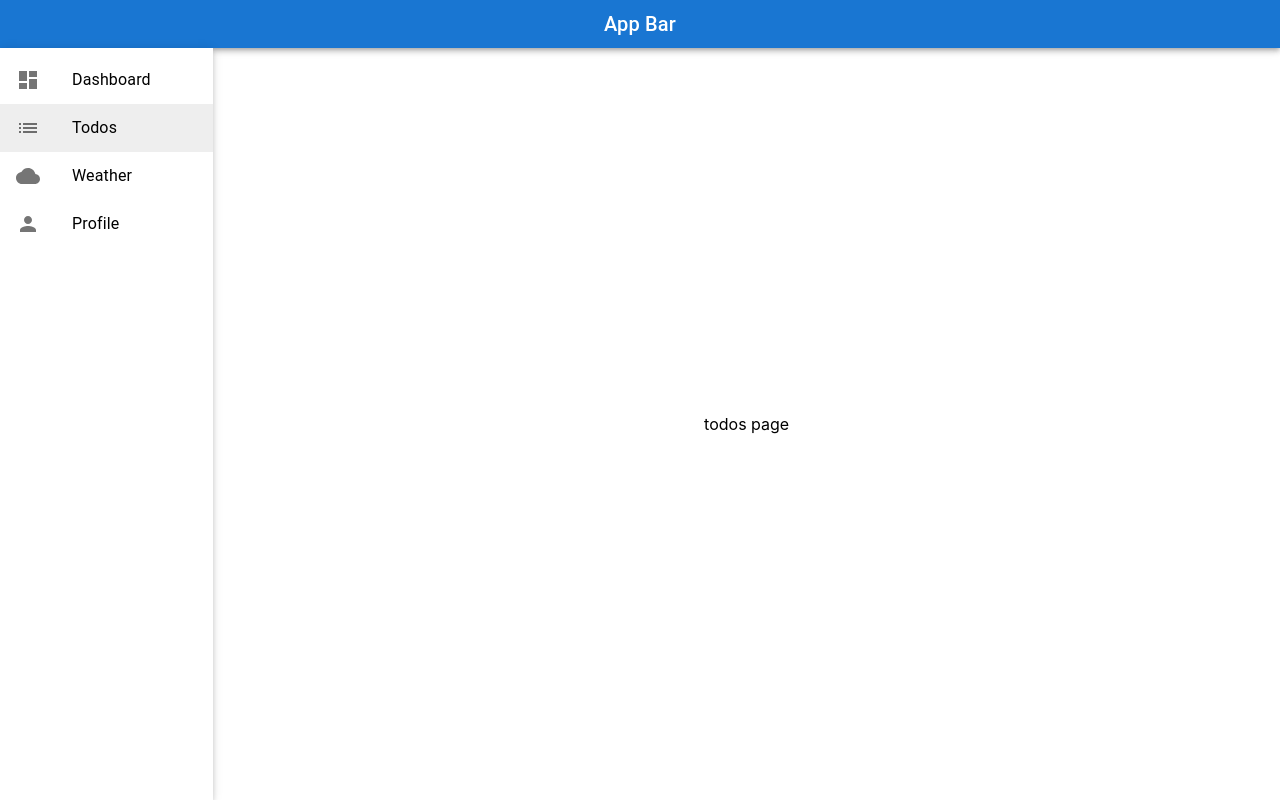
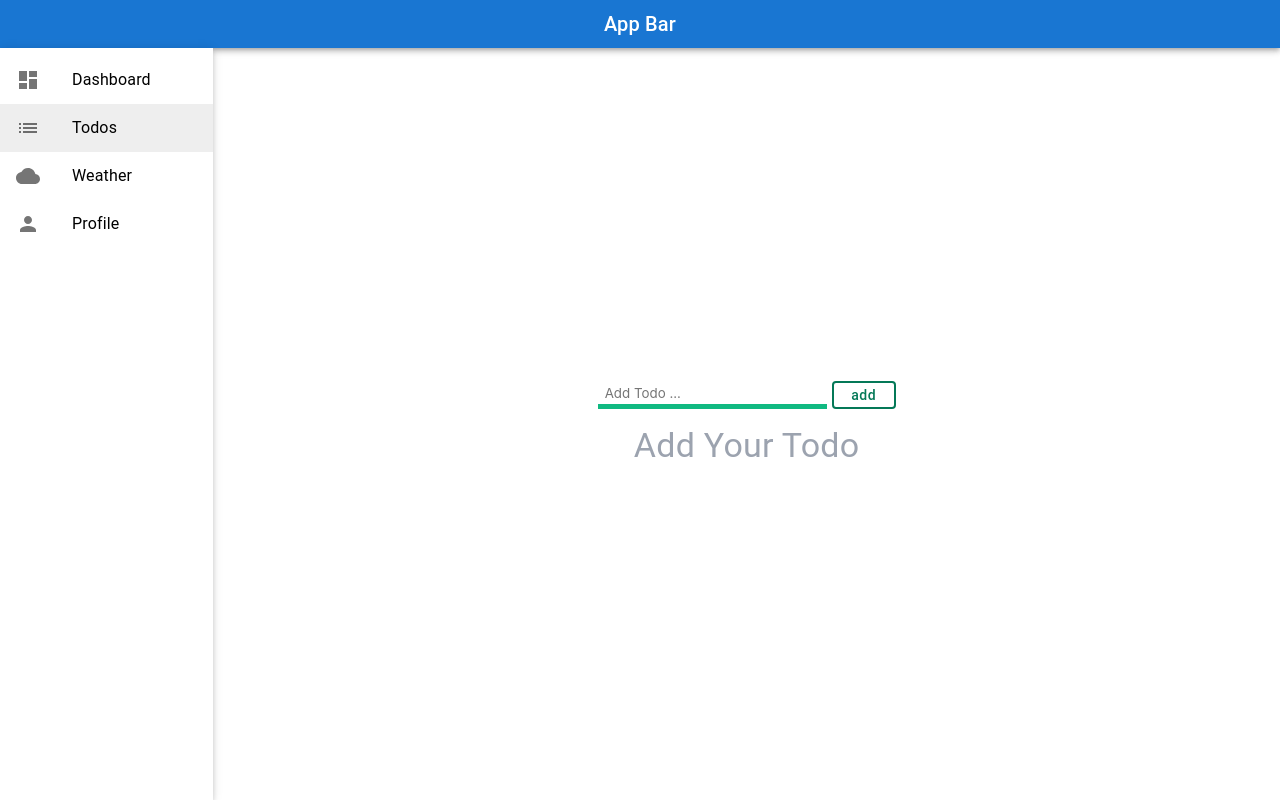
Before and after one commit to AshkanAhmady/nadinSoft---task, a React (Create React App) app: page /todos in a window 1280 px wide. Built offline with nearby package versions, Linux system fonts and the light colour scheme.

Commit message:
todos components added

```diff
--- /dev/null
+++ b/src/components/todos/todo/Todo.module.css
@@ -0,0 +1,106 @@
+.todo {
+  display: flex;
+  box-shadow: 0 0 10px 1px #cffafe;
+  width: 35rem;
+  margin: 10px 0;
+  padding: 5px;
+  justify-content: space-between;
+  align-items: center;
+  border-radius: 5px;
+  border: 2px solid #059669;
+}
+
+.todo > div {
+  font-size: 25px;
+  color: #000;
+}
+
+.todo > div button {
+  color: #fff;
+  border: none;
+  border-radius: 5px;
+  padding: 5px 15px;
+  margin: 5px;
+}
+
+.todo > div button.delete {
+  background-color: transparent;
+  color: #be123c;
+  border: 2px solid #be123c;
+  padding: 0 1rem;
+  text-transform: lowercase !important;
+}
+
+.todo > div button.delete:hover {
+  color: #fff;
+  background-color: #be123c;
+}
+
+.todo > div button.complete,
+.todo > div button.edit {
+  background-color: transparent;
+  color: #8b5cf6;
+  border: 2px solid #8b5cf6;
+  padding: 0 1rem;
+  text-transform: lowercase !important;
+}
+
+.todo > div button.complete:hover,
+.todo > div button.edit:hover {
+  color: #fff;
+  background-color: #8b5cf6;
+}
+
+.todo.completedLi {
+  border: 2px solid #c7e9de;
+}
+
+.todo.completedLi > div button.delete {
+  color: #f3a4b7;
+  border: 2px solid #f3a4b7;
+}
+
+.todo.completedLi > div button.delete:hover {
+  color: #fff;
+  background-color: #f3a4b7;
+}
+
+.todo.completedLi > div button.complete,
+.todo.completedLi > div button.edit {
+  background-color: transparent;
+  color: #c3adf7;
+  border: 2px solid #c3adf7;
+}
+
+.todo.completedLi > div button.complete:hover,
+.todo.completedLi > div button.edit:hover {
+  color: #fff;
+  background-color: #c3adf7;
+}
+
+.completed {
+  text-decoration: line-through;
+  color: #94a3b8 !important;
+}
+
+@media (max-width: 930px) {
+  .todo {
+    width: 100%;
+  }
+}
+
+@media (max-width: 500px) {
+  .todo {
+    flex-direction: column;
+    margin: 20px 0 0 0;
+  }
+
+  .todo > div {
+    margin: 5px 0;
+  }
+
+  .todo > div button {
+    padding: 3px 10px;
+    margin: 3px;
+  }
+}
--- /dev/null
+++ b/src/components/todos/todo/Todo.tsx
@@ -0,0 +1,28 @@
+import { TodoComponentPropsType } from "../../../types";
+import Button from '@mui/material/Button';
+import styles from "./Todo.module.css";
+import Box from '@mui/material/Box';
+
+const Todo: React.FC<TodoComponentPropsType> = ({ todo, onComplete, onDelete, onEdit }) => {
+    return (
+        <li
+            className={`${styles.todo} ${todo.isComplete === true ? styles.completedLi : ""
+                }`}
+        >
+            <Box className={todo.isComplete === true ? styles.completed : ""}>
+                {todo.text}
+            </Box>
+            <Box>
+                <Button onClick={onEdit} className={styles.edit}>edit</Button>
+                <Button className={styles.complete} onClick={onComplete}>
+                    {todo.isComplete === true ? "uncomplete" : "complete"}
+                </Button>
+                <Button onClick={onDelete} className={styles.delete}>
+                    delete
+                </Button>
+            </Box>
+        </li>
+    );
+};
+
+export default Todo;
--- /dev/null
+++ b/src/components/todos/todoForm/TodoForm.module.css
@@ -0,0 +1,49 @@
+form.todoForm {
+  width: 100%;
+  display: flex;
+  justify-content: center;
+  align-items: center;
+}
+
+form.todoForm input {
+  border: none;
+  border-bottom: 2px solid #10b981;
+  padding: 3px 7px;
+  margin-right: 5px;
+  outline: none;
+}
+
+form.todoForm input:focus {
+  border-bottom: 5px solid #10b981;
+}
+
+form.todoForm button {
+  background-color: transparent;
+  border: 2px solid #047857;
+  color: #047857;
+  padding: 0 1rem;
+  text-transform: lowercase !important;
+}
+
+form.todoForm button:hover {
+  background-color: #047857;
+  color: #fff;
+}
+
+form.editForm {
+  display: flex;
+  box-shadow: 0 0 10px 1px #cffafe;
+  width: 35rem;
+  margin: 20px 0;
+  padding: 10px 15px;
+  justify-content: space-between;
+  align-items: center;
+  border-radius: 5px;
+  border: 2px solid #059669;
+}
+
+@media (max-width: 500px) {
+  form.editForm input {
+    width: 60%;
+  }
+}
--- /dev/null
+++ b/src/components/todos/todoForm/TodoForm.tsx
@@ -0,0 +1,45 @@
+import styles from "./TodoForm.module.css";
+import React, { useEffect, useRef, useState } from "react";
+import Button from '@mui/material/Button';
+import { TodoFormComponentPropsType } from "../../../types";
+
+const TodoForm: React.FC<TodoFormComponentPropsType> = (props) => {
+    const [input, setInput] = useState(props.edit ? props.edit.text : "");
+    const inputRef = useRef<HTMLInputElement>(null);
+
+    useEffect(() => {
+        inputRef.current!.focus();
+    }, []);
+
+    const changeHandler = (e: React.FormEvent<HTMLInputElement>) => {
+        setInput(e.currentTarget.value);
+    };
+
+    const submitHandler = (e: React.FormEvent<HTMLFormElement>) => {
+        e.preventDefault();
+        if (!input) {
+            alert("Please Fill The Input");
+            return;
+        }
+        props.submitTodo(input);
+        setInput("");
+    };
+
+    return (
+        <form
+            className={`${styles.todoForm} ${props.edit && styles.editForm}`}
+            onSubmit={submitHandler}
+        >
+            <input
+                type="text"
+                onChange={changeHandler}
+                value={input}
+                placeholder={props.edit ? "Update Todo ..." : "Add Todo ..."}
+                ref={inputRef}
+            />
+            <Button type="submit">{props.edit ? "Update" : "Add"}</Button>
+        </form>
+    );
+};
+
+export default TodoForm;
--- /dev/null
+++ b/src/components/todos/todoList/TodoList.module.css
@@ -0,0 +1,25 @@
+.addMessage {
+  margin: 20px;
+  font-weight: 500;
+  font-size: 30px;
+  color: #9ca3af;
+}
+
+.todoList,
+.todoList ul {
+  width: 90%;
+  display: flex;
+  flex-direction: column;
+  align-items: center;
+}
+
+.todoList ul {
+  width: 100%;
+}
+
+@media (max-width: 470px) {
+  .todoList,
+  .todoList ul {
+    width: 100%;
+  }
+}
--- /dev/null
+++ b/src/components/todos/todoList/TodoList.tsx
@@ -0,0 +1,43 @@
+import styles from "./TodoList.module.css";
+import { useState } from "react";
+import TodoForm from "../todoForm/TodoForm";
+import { TodoListComponentPropsType } from "../../../types";
+import Todo from "../todo/Todo";
+import Box from '@mui/material/Box';
+import Typography from '@mui/material/Typography';
+
+const TodoList: React.FC<TodoListComponentPropsType> = ({ todos, onComplete, onDelete, updateTodo }) => {
+    const [edit, setEdit] = useState({ id: 0, text: "", isComplete: false });
+
+    const editTodo = (newValue: string) => {
+        updateTodo(newValue, edit.id);
+        setEdit({ id: 0, text: "", isComplete: false });
+    };
+
+    const renderTodos = () => {
+        if (todos.length === 0) return <Typography className={styles.addMessage} variant="h4">Add Your Todo</Typography>
+        return (
+            <ul>
+                {todos.map((todo) => {
+                    return (
+                        <Todo
+                            onComplete={() => onComplete(todo.id)}
+                            onDelete={() => onDelete(todo.id)}
+                            onEdit={() => setEdit(todo)}
+                            key={todo.id}
+                            todo={todo}
+                        />
+                    );
+                })}
+            </ul>
+        );
+    };
+
+    return (
+        <Box className={styles.todoList}>
+            {edit.id ? <TodoForm edit={edit} submitTodo={editTodo} /> : renderTodos()}
+        </Box>
+    );
+};
+
+export default TodoList;
--- a/src/pages/todos/TodosPage.tsx
+++ b/src/pages/todos/TodosPage.tsx
@@ -1,6 +1,48 @@
 import { Box } from '@mui/material';
+import { useState } from "react";
+import TodoForm from '../../components/todos/todoForm/TodoForm';
+import TodoList from '../../components/todos/todoList/TodoList';
+import { TodoType } from '../../types';
 
 const TodosPage = () => {
+    const [todos, setTodos] = useState<any[]>([]);
+
+    const submitTodo = (input: string) => {
+        const newTodo = {
+            id: Math.floor(Math.random() * 1000),
+            text: input,
+            isComplete: false,
+        };
+        setTodos([...todos, newTodo]);
+    };
+
+    const completeTodo = (id: number) => {
+        const cloneTodos: TodoType[] = [...todos];
+        const index = cloneTodos.findIndex((todo) => todo.id === id);
+        const todo = { ...cloneTodos[index] };
+
+        todo.isComplete = !todo.isComplete;
+        cloneTodos[index] = todo;
+
+        setTodos(cloneTodos);
+    };
+
+    const deleteTodo = (id: number) => {
+        const updatedTodos = todos.filter((todo) => todo.id !== id);
+        setTodos(updatedTodos);
+    };
+
+    const updateTodo = (newValue: string, id: number) => {
+        const cloneTodos: TodoType[] = [...todos];
+        const index = cloneTodos.findIndex((todo) => todo.id === id);
+        const todo = { ...cloneTodos[index] };
+
+        todo.text = newValue;
+        cloneTodos[index] = todo;
+
+        setTodos(cloneTodos);
+    };
+
     return (
         <Box
             sx={{
@@ -11,7 +53,15 @@ const TodosPage = () => {
                 flexDirection: 'column',
                 minHeight: '100%',
             }}
-        >todos page</Box>
+        >
+            <TodoForm submitTodo={submitTodo} />
+            <TodoList
+                onComplete={completeTodo}
+                onDelete={deleteTodo}
+                todos={todos}
+                updateTodo={updateTodo}
+            />
+        </Box>
     );
 }
 
```
Also changed, not shown: src/types.ts (+25 -0 lines).
